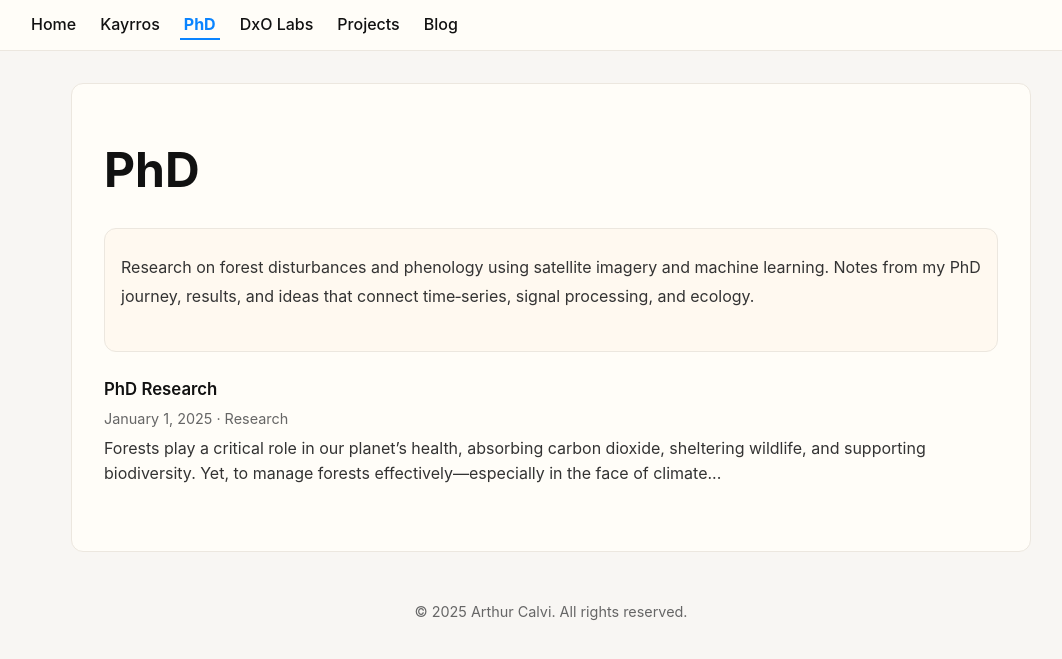
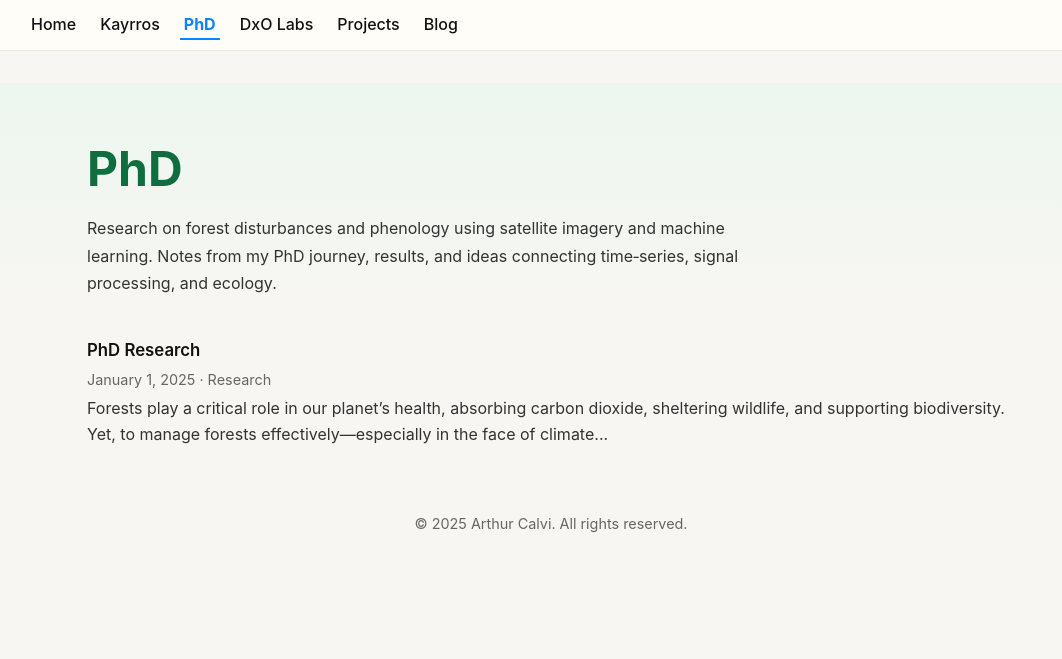
Before and after one commit to ArthurCalvi/arthurcalvi.github.io, a Jekyll site: the page built from phd/index.md, in a window 1280 px wide. Shown: the top 659 px of the page, without its empty margins (89-1151 px from the left). Built offline with Jekyll 4.4.1, drawn with Linux system fonts in a browser that asks for light colours.

Commit message:
sections: gradient headers per section with no-card layout; home: flat sections; articles: align text width to container; containers widened

```diff
--- a/_layouts/page.html
+++ b/_layouts/page.html
@@ -1,6 +1,22 @@
 ---
 layout: default
 ---
+{% if page.section_page %}
+  <header class="section-landing section-{{ page.section }}">
+    <div class="section-container">
+      {% if page.title %}<h1>{{ page.title }}</h1>{% endif %}
+      {% if page.description %}<p class="section-deck">{{ page.description }}</p>{% endif %}
+      {% if page.audio or page.audio_file %}
+        {% include audio.html %}
+      {% endif %}
+    </div>
+  </header>
+  <section class="section-container">
+    <div class="article-content">
+      {{ content }}
+    </div>
+  </section>
+{% else %}
   <article class="content-section">
     {% if page.title %}<h1>{{ page.title }}</h1>{% endif %}
 
@@ -12,3 +28,4 @@ layout: default
       {{ content }}
     </div>
   </article>
+{% endif %}
--- a/assets/css/main.css
+++ b/assets/css/main.css
@@ -282,6 +282,12 @@ body {
   border-radius: 12px;
 }
 
+.content-section.flat {
+  background: transparent;
+  border: 0;
+  border-radius: 0;
+}
+
 .content-section h2 { font-size: clamp(1.4rem, 1.2rem + 0.8vw, 1.8rem); margin-bottom: 1.25rem; color: var(--text); }
 
 .content-section h3 { font-size: clamp(1.1rem, 1rem + 0.4vw, 1.35rem); margin: 1.25rem 0 .75rem; color: #222; }
@@ -313,6 +319,21 @@ body {
 .article-item .title a:hover { color: var(--accent); text-decoration: underline; }
 .article-item .meta { color: var(--muted); font-size: 0.9rem; margin-top: 0.25rem; }
 .article-item .excerpt { margin-top: 0.35rem; color: #333; }
+
+/* Section Landing (no card) */
+.section-landing { padding: 3rem 0 1.5rem; margin-bottom: 0.5rem; }
+.section-container { max-width: 960px; margin: 0 auto; padding: 0 1rem; }
+.section-landing h1 { margin: 0 0 .5rem 0; font-size: clamp(2rem, 1.6rem + 2vw, 3rem); }
+.section-landing .section-deck { max-width: 70ch; line-height: 1.7; color: #333; }
+
+/* Per-section gradients and accents */
+.section-landing.section-phd { background: linear-gradient(180deg, #edf6ef 0%, rgba(248,246,243,0) 100%); }
+.section-landing.section-kayrros { background: linear-gradient(180deg, #eef5ff 0%, rgba(248,246,243,0) 100%); }
+.section-landing.section-dxo { background: linear-gradient(180deg, #f1edff 0%, rgba(248,246,243,0) 100%); }
+
+.section-landing.section-phd h1 { color: #0f6d3f; }
+.section-landing.section-kayrros h1 { color: var(--accent); }
+.section-landing.section-dxo h1 { color: #6e5af7; }
 
 .content-section p + p {
     margin-top: 1rem;
@@ -436,7 +457,7 @@ article h1 {
   font-size: 1.1rem;
 }
 
-.research-article .article-content { max-width: 75ch; margin: 0 auto; }
+.research-article .article-content { max-width: 100%; margin: 0; }
 .article-content > p:first-of-type { font-size: 1.125rem; line-height: 1.85; color: #222; }
 .article-content h2 { font-size: clamp(1.4rem, 1.2rem + 1vw, 1.9rem); margin: 2rem 0 1rem; color: #222; }
 .article-content blockquote { margin: 1.5rem auto; padding: 0.75rem 1rem; border-left: 3px solid var(--border); color: #333; background: var(--surface-2); border-radius: 8px; }
--- a/index.html
+++ b/index.html
@@ -4,7 +4,7 @@ title: Home
 ---
 
   <!-- Hero -->
-  <header class="content-section hero" style="display:flex; gap:1.5rem; align-items:center;">
+  <header class="content-section hero flat" style="display:flex; gap:1.5rem; align-items:center;">
     <div class="profile-image">
       <img src="assets/images/profile.jpg" alt="Portrait of Arthur Calvi" />
     </div>
@@ -25,7 +25,7 @@ title: Home
 
 
   <!-- Latest Articles -->
-  <section id="latest" class="content-section">
+  <section id="latest" class="content-section flat">
     <h2>Latest Articles</h2>
     <div class="article-list">
       {% assign posts = site.articles | sort: 'date' | reverse %}
@@ -44,7 +44,7 @@ title: Home
   </section>
 
   <!-- Contact -->
-  <section id="contact" class="content-section">
+  <section id="contact" class="content-section flat">
     <h2>Contact</h2>
     <p>Interested in research collaboration or AI consulting? Let's connect.</p>
     <ul class="contact-info">
--- a/phd/index.md
+++ b/phd/index.md
@@ -2,11 +2,10 @@
 layout: page
 title: PhD
 permalink: /phd/
+section_page: true
+section: phd
+description: Research on forest disturbances and phenology using satellite imagery and machine learning. Notes from my PhD journey, results, and ideas connecting time‑series, signal processing, and ecology.
 ---
-
-<div class="section-intro">
-  <p>Research on forest disturbances and phenology using satellite imagery and machine learning. Notes from my PhD journey, results, and ideas that connect time‑series, signal processing, and ecology.</p>
-</div>
 
 <div class="article-list">
 {% assign items = site.articles | where: 'section', 'phd' | sort: 'date' | reverse %}
```
Also changed, not shown: dxo/index.md (+3 -4 lines), kayrros/index.md (+3 -4 lines). Lines whose indentation alone changed are shown as unchanged.
